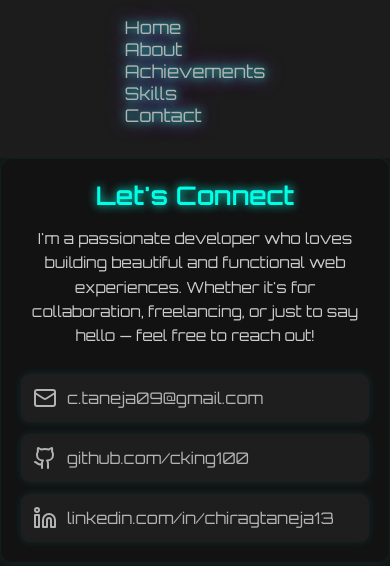
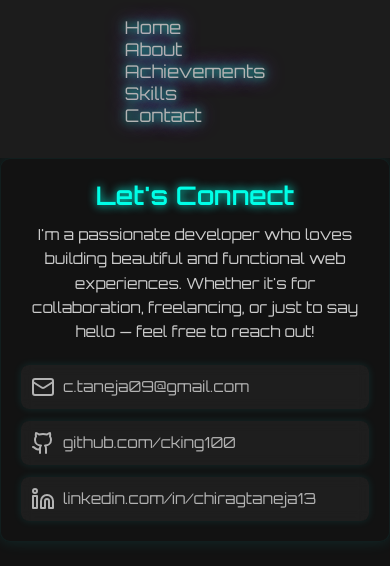
Before and after one commit to cking100/portfolio, a React (Create React App) app: page /contact in a window 390 px wide. Shown: the top 566 px of the page. Built offline with nearby package versions, Linux system fonts and the light colour scheme.

Commit message:
Added media queries

```diff
--- a/src/components/Contact.css
+++ b/src/components/Contact.css
@@ -54,17 +54,29 @@
   background-color: rgba(0, 255, 255, 0.1);
   box-shadow: 0 0 12px rgba(0, 255, 255, 0.3);
 }
-
-@media (max-width: 600px) {
+@media screen and (max-width: 768px) {
   .contact-container {
     padding: 20px;
+    border-radius: 10px;
   }
 
   .contact-container h1 {
     font-size: 1.6rem;
+    margin-bottom: 12px;
   }
 
   .intro {
     font-size: 0.95rem;
+    margin: 8px 0 20px;
+  }
+
+  .contact-links a {
+    font-size: 0.95rem;
+    padding: 10px;
+  }
+
+  .contact-links a .icon {
+    font-size: 1rem;
+    margin-right: 8px;
   }
 }
```
